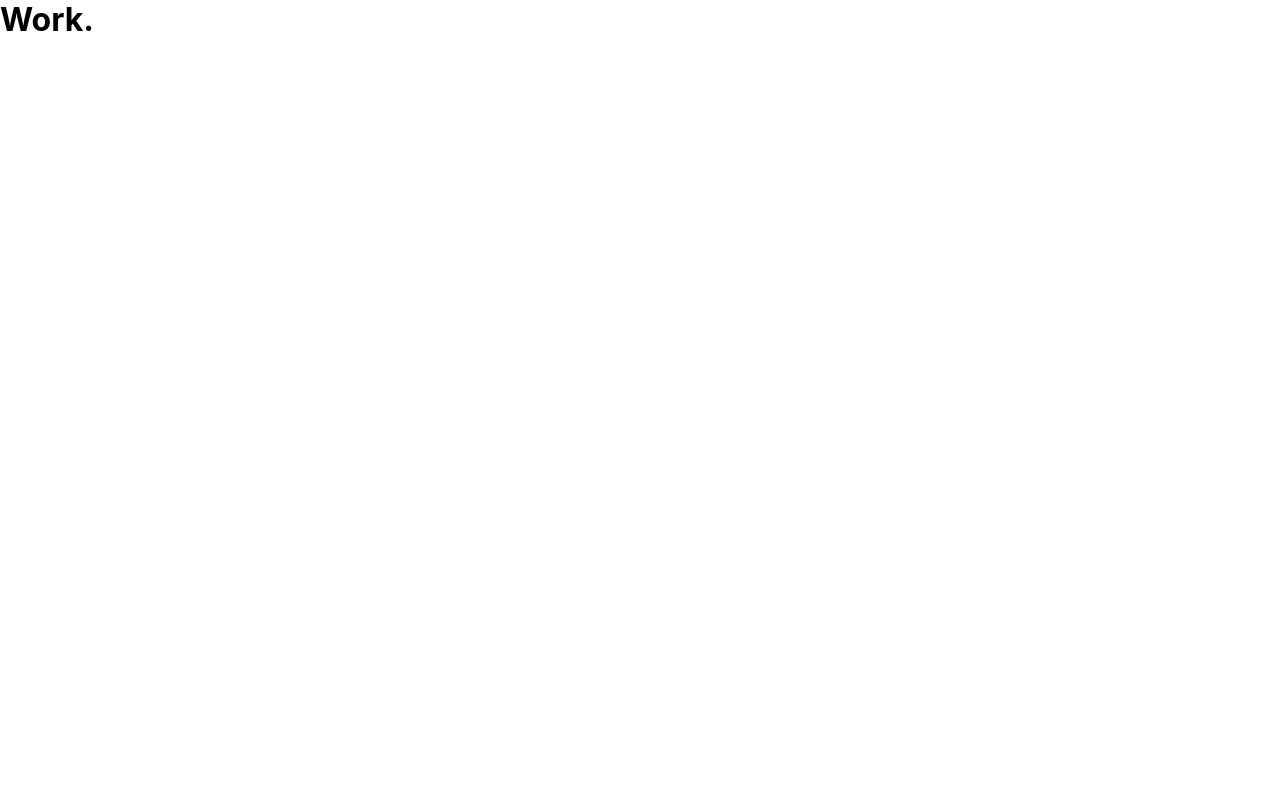
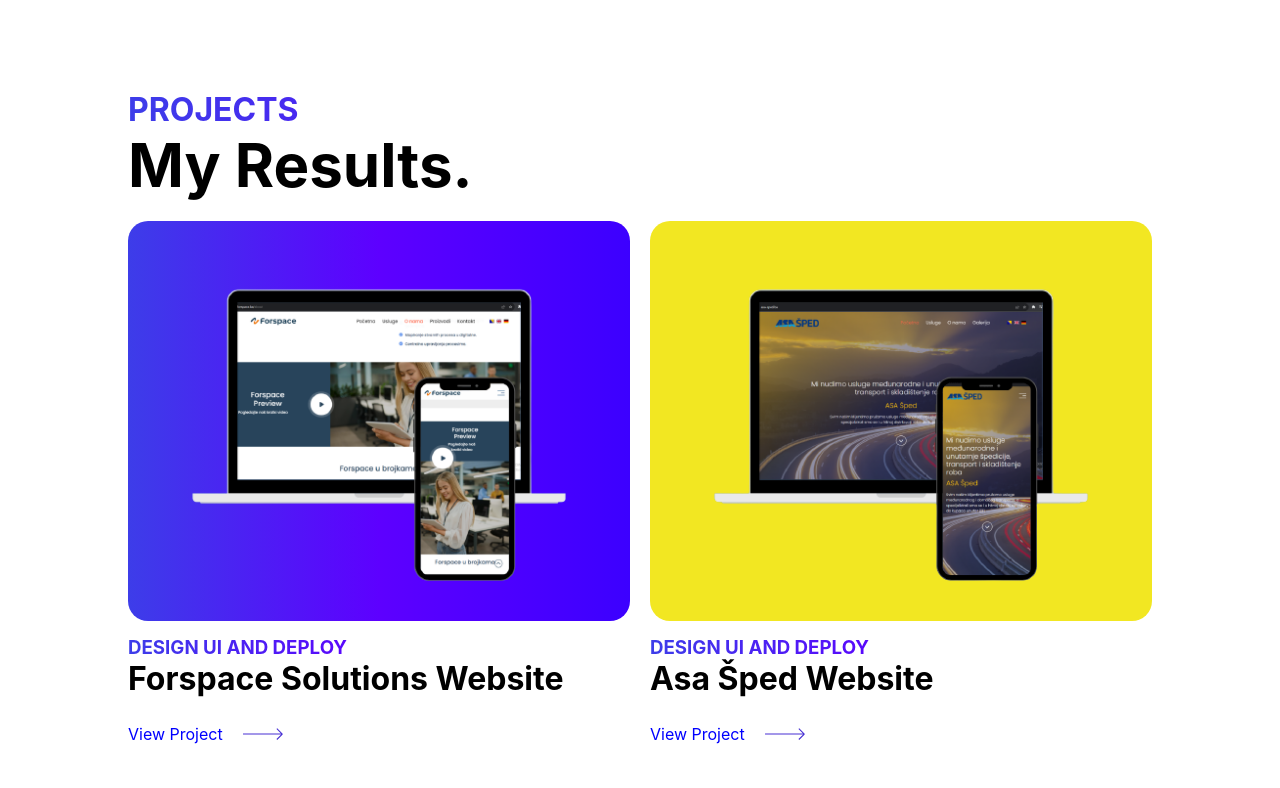
Before and after one commit to AmirCeljo/Portfolio, a React (Create React App) app: page /work in a window 1280 px wide. Shown: the top 788 px of the page. Built offline with nearby package versions, Linux system fonts and the light colour scheme.

Commit message:
fixed sidebars

```diff
--- a/src/App.js
+++ b/src/App.js
@@ -1,4 +1,4 @@
-import {HashRouter, Routes, Route, BrowserRouter} from 'react-router-dom';
+import {Routes, Route, BrowserRouter} from 'react-router-dom';
 import Navbar from './components/navbar/Navbar';
 import Portfolio from './portfolio/Portfolio';
 import Work from './work/Work';
--- a/src/components/brief/brief.css
+++ b/src/components/brief/brief.css
@@ -62,6 +62,7 @@
     font-size: 50px;
     margin-top: 5%;
     color:white;
+    width:80%;
 }
 
 .software-development h1{
@@ -142,4 +143,17 @@
         color: black;
 
     }
+    .software-development .softwared-package{
+        padding-left: 0%;
+        width: 90%;
+        margin: auto;
+
+
+    }
+    .code-quality .codeq-package {
+        margin-left: 0%;
+        width: 90%;
+        margin: auto;
+        margin-top: 9% ;
+    }
 }
--- a/src/components/main/MainPage.js
+++ b/src/components/main/MainPage.js
@@ -13,7 +13,7 @@
                 <Link to='/'>Lets work together</Link>
             </div>
             <div className='portfolio-img'>
-                <div className="graph"></div>
+                {/* <div className="graph"></div> */}
                 <div className='img'></div>
             </div>
         </div>
--- a/src/work/Work.js
+++ b/src/work/Work.js
@@ -1,10 +1,38 @@
 import React from 'react'
-
+import './work.css'
+import { Link } from 'react-router-dom'
 
 const Work = () => {
+
+  const work = [
+    {class:'forspace',classColor:'gradient',subheadingwork:'design UI and deploy',projectname:'Forspace Solutions Website',
+  link:'https://forspace.ba'},
+    {class:'asa',classColor:'yellow',subheadingwork:'Design UI and deploy',projectname:'Asa Šped Website',
+  link:'https://asa-sped.ba'},
+    {class:'coffee',classColor:'green'},
+    {class:'agency',classColor:'gradient'},
+    {class:'lambo',classColor:'yellow'}
+
+  ]
+
   return (
-    <div>
-        <h1>Work.</h1>
+    <div className='projects'>
+        <h1 className='results'>Projects</h1>
+        <h1 className='my-results'>My Results.</h1>
+        <div className="result-grid">
+          {work.map(item => (
+            <div>
+          <div className={`grid-item ${item.classColor}`}>
+            <div className={item.class}></div>
+          </div>
+          <div className='guide'>
+          <h3>{item.subheadingwork}</h3>
+          <h1>{item.projectname}</h1>
+          <Link to={item.link} target='_blank'>View project <svg width="72" height="22" viewBox="0 0 72 22" xmlns="http://www.w3.org/2000/svg" class="bow-arrow"><path fill="none" stroke="#4831d4" stroke-width="2" stroke-miterlimit="0" d="M.043 11.119h70.714M60.917 1.319l9.8 9.8-9.8 9.8"></path></svg></Link>
+          </div>
+          </div>
+          ))}
+        </div>
     </div>
   )
 }
--- a/src/work/work.css
+++ b/src/work/work.css
@@ -0,0 +1,94 @@
+.projects{
+    width:80%;
+    margin:auto;
+    padding-top: 7%;;
+}
+
+.projects .results{
+    background-image: linear-gradient(to right, rgb(61, 61, 233),rgb(93, 0, 255),rgb(60, 0, 255));
+    background-clip: text;
+    color: transparent;
+    text-transform: uppercase;
+}
+
+.projects .my-results{
+    font-size: 60px;
+}
+
+.projects .result-grid{
+    width:100%;
+    height: 100%;
+    margin-top:2%;
+    display: grid;
+    grid-template-columns: repeat(2,1fr);
+    gap:20px;
+}
+
+.projects .result-grid .grid-item{
+    width: 100%;
+    height: 400px;
+    border-radius: 20px;
+    position: relative;
+}
+
+.yellow{
+    background-color: rgb(242, 231, 34);
+
+}
+.gradient{
+    background-image: linear-gradient(to right, rgb(61, 61, 233),rgb(93, 0, 255),rgb(60, 0, 255));
+
+}
+.green{
+    background-color:rgb(100, 239, 161) ;
+}
+
+.projects .result-grid h3{
+    background-image: linear-gradient(to right, rgb(61, 61, 233),rgb(93, 0, 255),rgb(60, 0, 255));
+    background-clip: text;
+    color: transparent;
+    text-transform: uppercase;
+    margin-top: 3%;
+}
+.projects .result-grid a{
+    display: flex;
+    /* justify-content: center; */
+    align-items: center;
+    gap:20px;
+    margin-top: 5%;
+    margin-bottom: 5%;
+    text-decoration: none;
+    color:blue;
+    text-transform: capitalize;
+}
+.projects .result-grid a svg{
+    width:40px;
+}
+.projects .result-grid .asa{
+    background:url('../../public/asasped.png') no-repeat center center/cover;
+    width:100%;
+    height: 100%;
+
+}
+.projects .result-grid .forspace{
+    background:url('../../public/forspace.png') no-repeat center center/cover;
+    width:100%;
+    height: 100%;
+}
+.projects .result-grid .coffee{
+}
+.projects .result-grid .lambo{
+
+
+}
+
+@media screen and (max-width:567px) {
+    .projects{
+        width:90%;
+        padding-top:20%;
+    }
+    .projects .result-grid{
+        margin-top: 10%;
+        grid-template-columns: repeat(1,1fr);
+    }
+}
```
Also changed, not shown: public/asasped.png (added), public/forspace.png (added).
